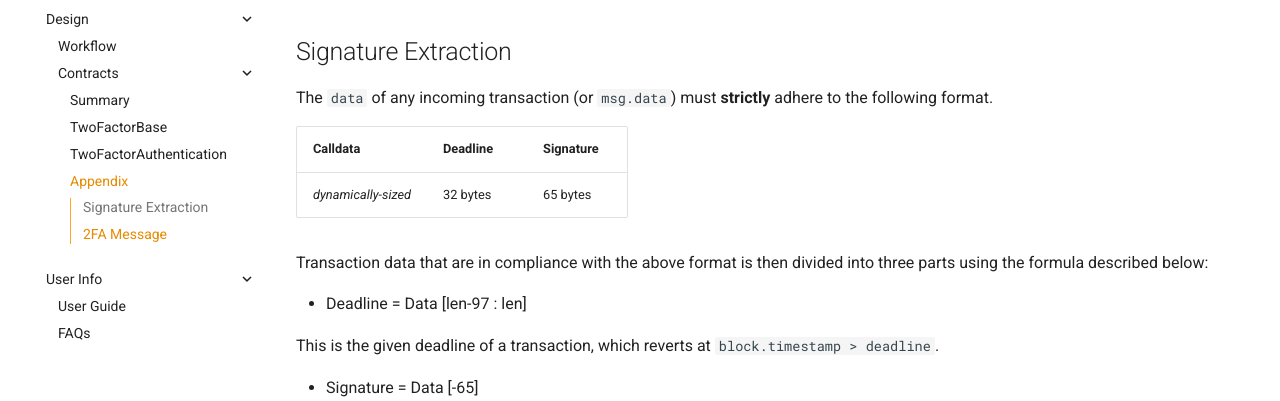
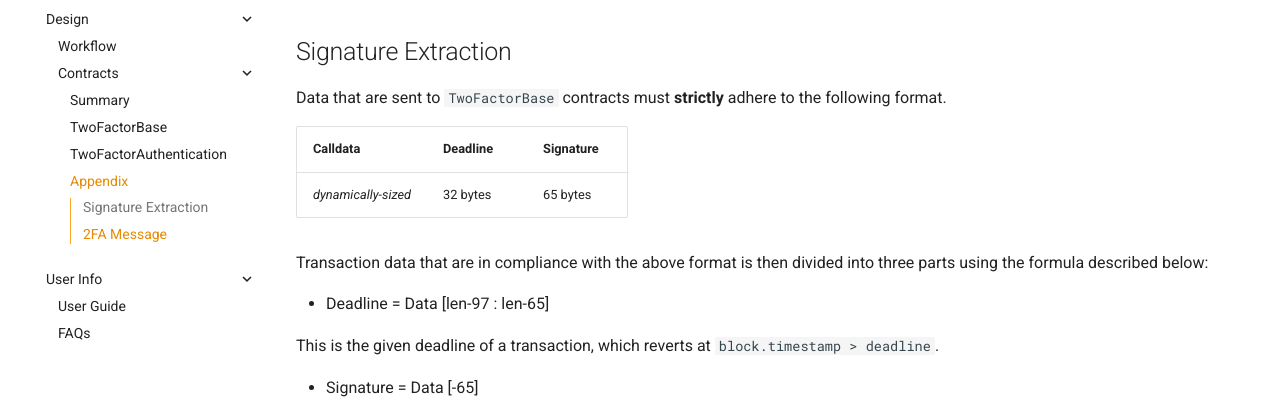
Before and after one commit to automata-network/docs, an MkDocs documentation site: the page built from docs/2fa/contracts/2FAppendix.md, in a window 1280 px wide and 1264 px high. Shown: the part 194-595 px from the top of the window. Built offline with MkDocs 1.6.1 and Material for MkDocs 9.7.7, drawn with Linux system fonts in a browser that asks for light colours; nearby versions of some CDN libraries; comment, search, counter and statistics services are not loaded.

Commit message:
fixed contract docs typo

```diff
--- a/docs/2fa/contracts/2FAppendix.md
+++ b/docs/2fa/contracts/2FAppendix.md
@@ -2,7 +2,7 @@
 
 ## Signature Extraction
 
-The `data` of any incoming transaction (or `msg.data`) must **strictly** adhere to the following format.
+Data that are sent to `TwoFactorBase` contracts must **strictly** adhere to the following format.
 
 |  Calldata | Deadline | Signature |
 | --- | --- | --- |
@@ -10,7 +10,7 @@ The `data` of any incoming transaction (or `msg.data`) must **strictly** adhere
 
 Transaction data that are in compliance with the above format is then divided into three parts using the formula described below:
 
-- Deadline = Data [len-97 : len]
+- Deadline = Data [len-97 : len-65]
 
 This is the given deadline of a transaction, which reverts at `block.timestamp > deadline`.
 
```
Also changed, not shown: docs/2fa/contracts/TwoFactorBase.md (+2 -2 lines).
